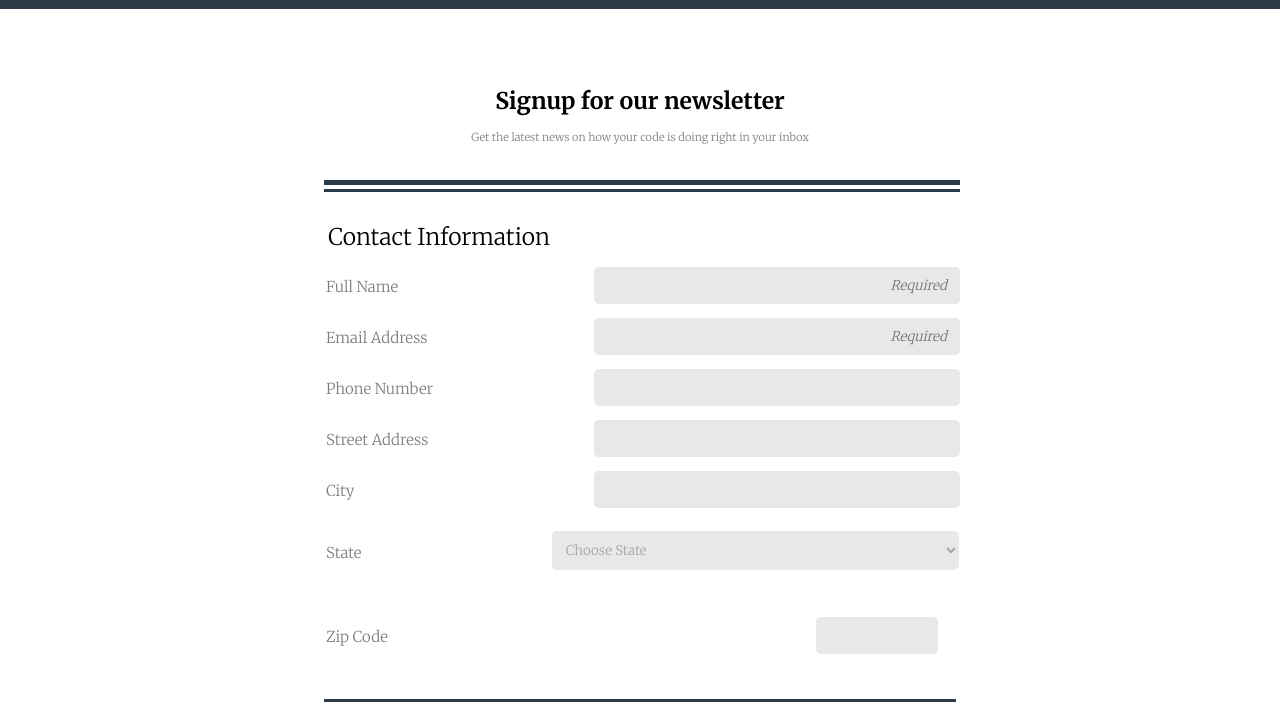
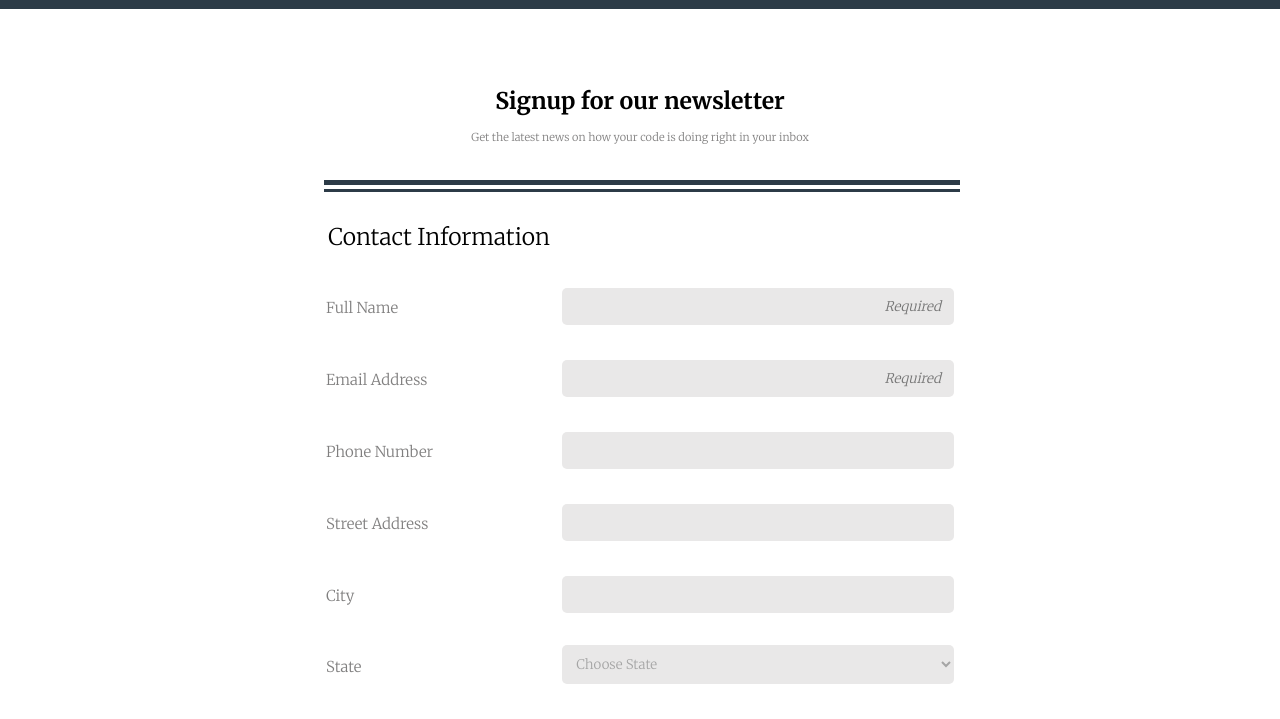
Before and after one commit to oscarrbaez/Techdegree-Project-3, a plain HTML site: page index.html in a window 1280 px wide. Shown: the part 79-798 px from the top of the page. Drawn offline with Linux system fonts and the light colour scheme.

Commit message:
Update styles.css

```diff
--- a/styles.css
+++ b/styles.css
@@ -203,12 +203,13 @@ fieldset {
 
   .form-top label {
     font-size: 15px;
+    flex-basis: 68%;
   }
 
   .form-top input {
-    position: absolute;
+    /* position: absolute; */
     right: 25%;
-    width: 27%;
+    width: 107%;
     margin-top: 12px;
   }
 
@@ -216,15 +217,17 @@ fieldset {
     display: flex;
     flex-direction: row;
     align-items: flex-end;
+    justify-content: flex-start;
   }
 
   .form-top select {
     /* position: absolute; */
-    width: 100%;
+    width: 107%;
     margin-bottom: 0px;
-    margin-left: 30.3%;
-    margin-right: -5px;
+    margin-left: 0%;
+    margin-right: 0%;
     box-sizing: content-box;
+    margin-top: 9px;
   }
 
   /* .form-top select {
@@ -235,13 +238,13 @@ fieldset {
   } */
 
   #input-zip {
-    margin-top: 9%;
+    margin-top: 7.5%;
   }
 
   #zip-code {
-    width: 8%;
-    right: 19rem;
-    margin-top: 28px;
+    width: 35%;
+    margin-top: 18px;
+    margin-right: 40%;
   }
 
   .section-1 h1 {
@@ -284,6 +287,7 @@ fieldset {
   .button {
     padding: 9px;
     margin-top: 12px;
+    width: 98.5%;
   }
 
   footer {
```
